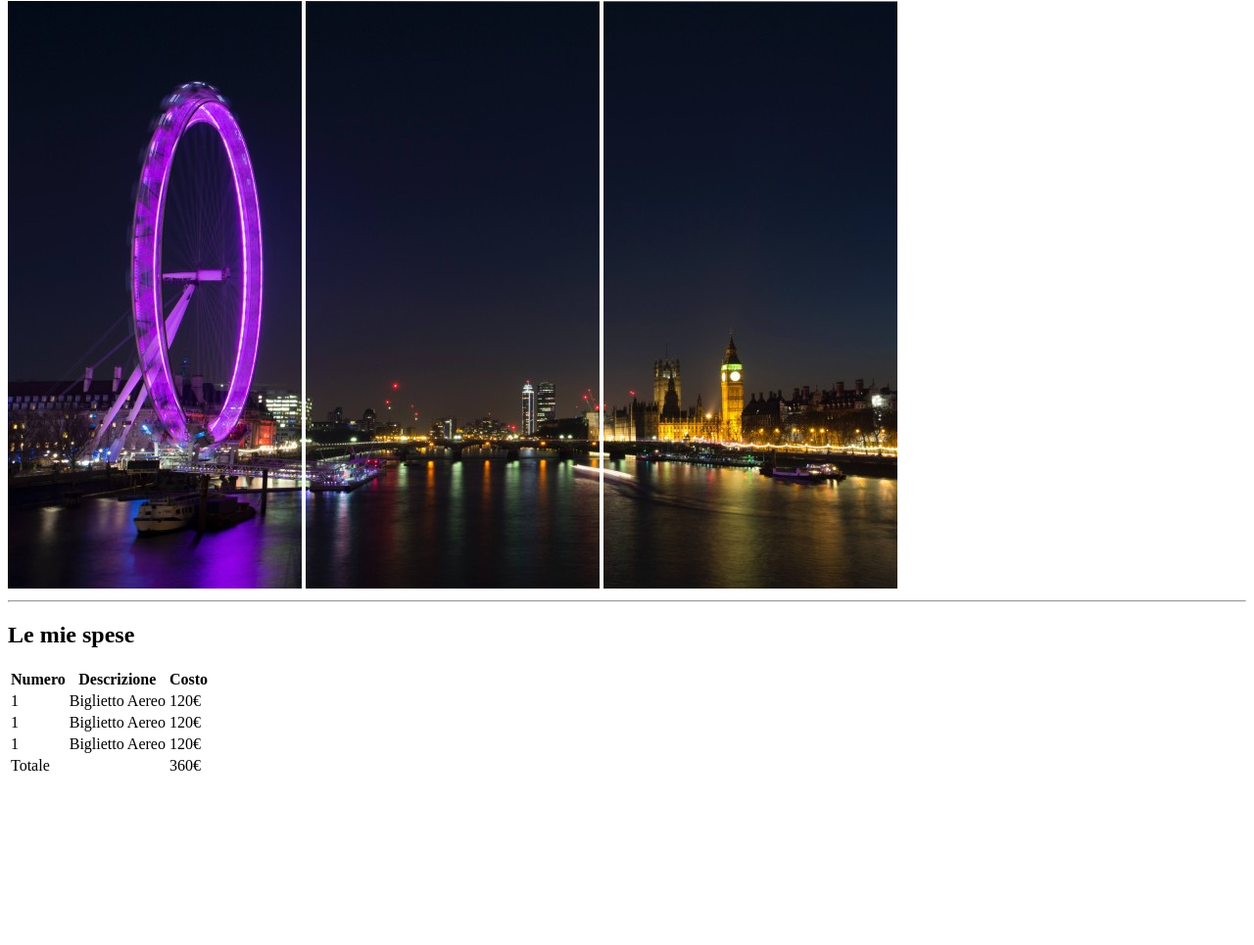
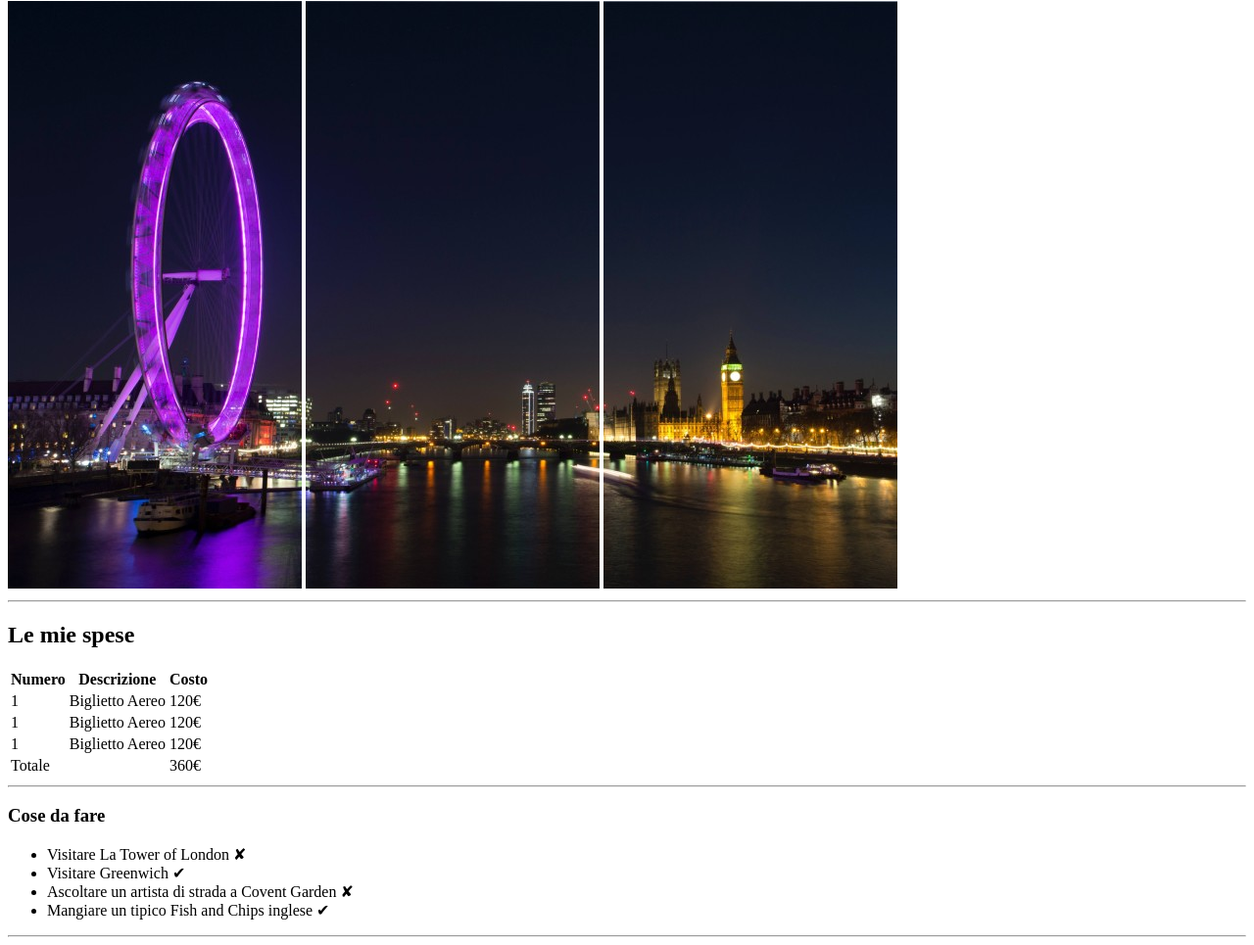
Before and after one commit to PaoloNapoli97/html-london-trip, a plain HTML site: page index.html in a window 1280 px wide. Shown: the part 79-1044 px from the top of the page at 98% size. Before the commit the page ends 881 px from the top, so only its background shows below. Drawn offline with Linux system fonts and the light colour scheme.

Commit message:
Aggiunta seconda sezione main

```diff
--- a/index.html
+++ b/index.html
@@ -61,8 +61,28 @@
                         </tr>
                      </tfoot>
                 </table>
-                <!-- Fine tabella -->
+            <!-- Fine tabella -->
+                <hr>
         </section>
+
+        <!-- /Prima sezione -->
+        <section>
+            <!-- Titolo Sezione -->
+            <h3>Cose da fare</h3>
+            <!-- /Titolo Sezione -->
+
+            <!-- Lista -->
+            <ul>
+                <li>Visitare La Tower of London ✘</li>
+                <li>Visitare Greenwich ✔</li>
+                <li>Ascoltare un artista di strada a Covent Garden ✘</li>
+                <li>Mangiare un tipico Fish and Chips inglese ✔</li>
+            </ul>
+            <!-- /Lista -->
+            <hr>
+         </section>
+        <!-- /Seconda Sezione -->
+
 
     </main>
     <!-- /Fine main -->
```
